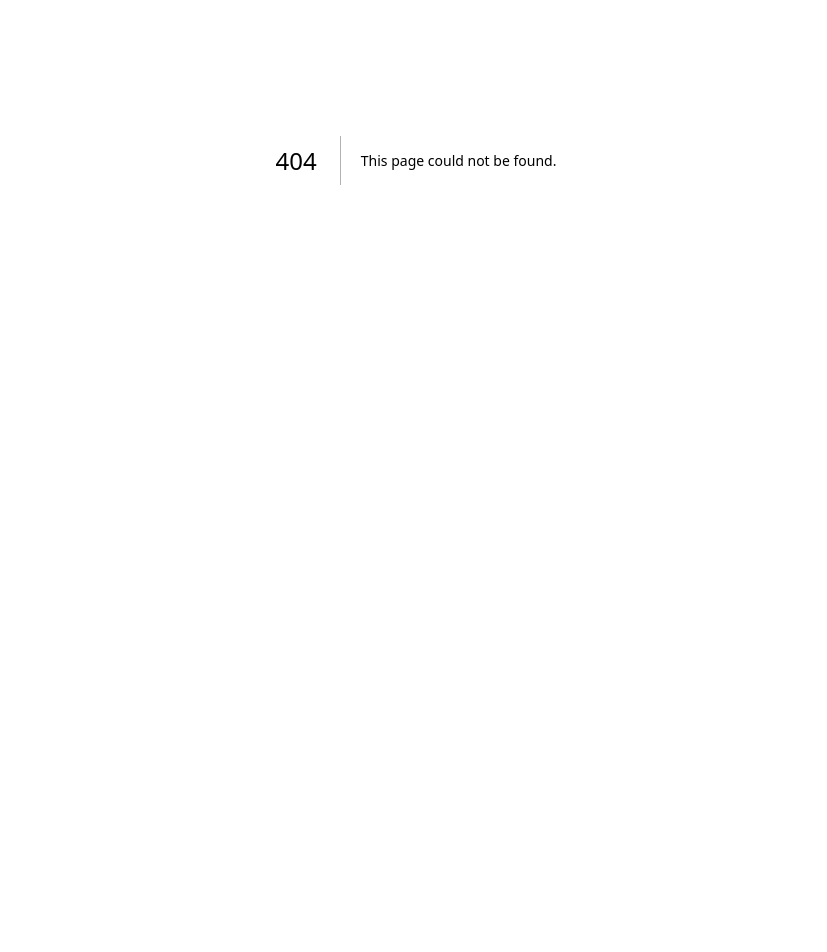
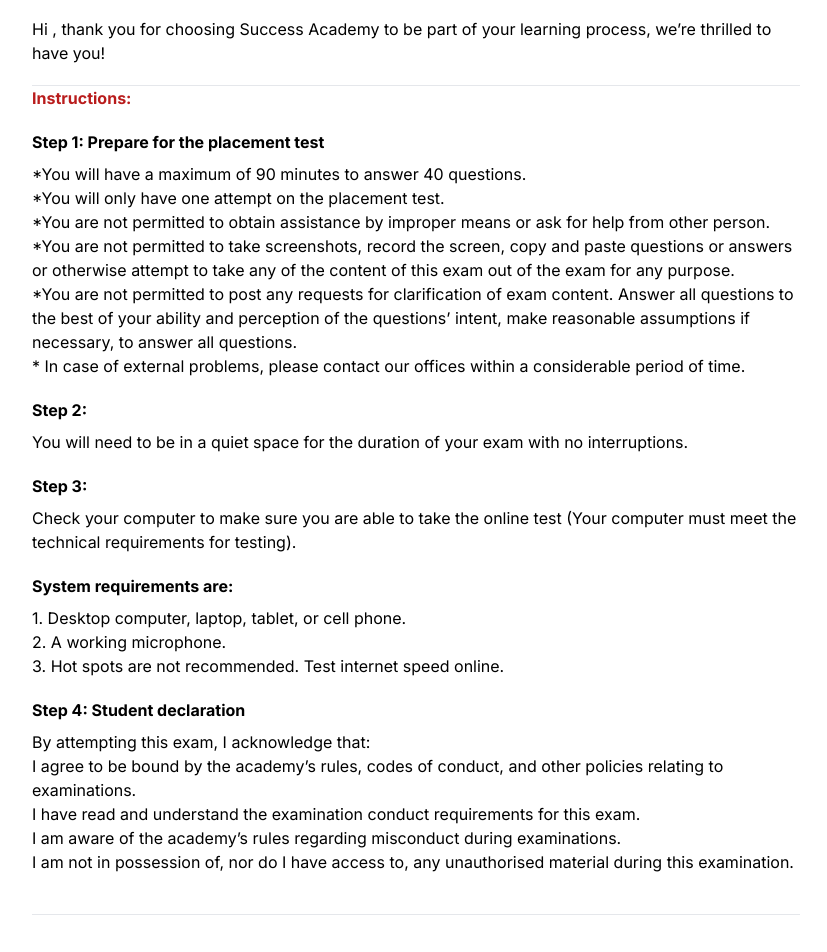
Before and after one commit to JoseGaldamez/quiz-success-academy, a Next.js app: page /1/placement in a window 1280 px wide. Before the commit this address had no page. Shown: the part 240-1192 px from the top of the page, without its empty margins (224-1051 px from the left). Before the commit the page ends 800 px from the top, so only its background shows below. Built offline with nearby package versions, Linux system fonts and the light colour scheme.

Commit message:
adding placement

```diff
--- a/src/app/[usercode]/page.tsx
+++ b/src/app/[usercode]/page.tsx
@@ -2,23 +2,30 @@
 
 import { MenuBar } from '@/common/MenuBar';
 import { TopBar } from '@/common/TopBar';
+import { SET_USER_STATE } from '@/lib/slices/testCurrentUser';
+import { useAppDispatch } from '@/lib/store';
 import { UserInformation } from '@/models/user.model';
+import Link from 'next/link';
 import React, { useEffect, useState } from 'react'
 
 
 const UserCodeCheckPage = ({ params }: { params: { usercode: string } }) => {
 
-    const [user, setUser] = useState<UserInformation | undefined>();
-    const [found, setFound] = useState(false);
+    const dispatch = useAppDispatch();
+
+    const [user, setUser] = useState<UserInformation | undefined | null>(undefined);
+    const [loading, setLoading] = useState(true);
 
     useEffect(() => {
-        console.log('UserCodeCheckPage useEffect');
-        const userLocal = localStorage.getItem(params.usercode);
-        if (userLocal) {
-            setUser(JSON.parse(userLocal));
-            setFound(true);
+        setLoading(true);
+        const userLocal = JSON.parse(localStorage.getItem(params.usercode) || '{}');
+        if (userLocal.name) {
+            setUser(userLocal);
+            setLoading(false);
+            dispatch(SET_USER_STATE({ userName: userLocal.name, userCode: params.usercode }));
         } else {
-            setFound(false);
+            setLoading(false);
+            setUser(null);
         }
     }, []);
 
@@ -27,24 +34,24 @@
         <div>
             <TopBar />
             <MenuBar />
-            <div className='max-w-4xl mx-auto my-10'>
+            <div className='max-w-4xl mx-auto my-20 text-center'>
 
-                <h1 className='text-2xl'>
-                    UserCodeCheckPage <strong>{params.usercode}</strong>
-                </h1>
-                <hr />
-                {found ? <div>
-                    <h2 className='text-xl my-5'>Usuario encontrado</h2>
-                    <p>Nombre: {user?.name}</p>
-                    <p>DNI: {user?.dni}</p>
-                    <p>Email: {user?.email}</p>
-                    <p>Edad: {user?.age}</p>
-                    <p>Teléfono: {user?.phone}</p>
-                    <p>Ciudad: {user?.city}</p>
-                    <button className='bg-orange-500 rounded-lg mt-10 py-3 w-full text-white text-xl font-bold'>
-                        Comenzar prueba
-                    </button>
-                </div> : <h1>Usuario no encontrado</h1>}
+                {!loading ? <div>
+
+                    {
+                        (user != null) ? <div>
+                            <h2 className='text-2xl my-5'>Bienvenido <strong>{user?.name}</strong></h2>
+                            <div className='my-16'>
+                                <Link href={`./${params.usercode}/placement`}
+                                    className='bg-orange-500
+                                rounded-lg text-white text-xl font-bold py-5 px-10'>
+                                    Comenzar prueba
+                                </Link>
+                            </div>
+
+                        </div> : <p>Usuario no encontrado.</p>
+                    }
+                </div> : <div>Buscando usuario...</div>}
 
             </div>
         </div>
--- /dev/null
+++ b/src/app/[usercode]/placement/page.tsx
@@ -0,0 +1,108 @@
+'use client';
+
+import { MenuBar } from '@/common/MenuBar'
+import { useAppSelector } from '@/lib/store';
+import React, { useState } from 'react'
+
+const PlacementTest = () => {
+
+    const testCurrentUser = useAppSelector((state) => state.testCurrentUser);
+    const [checked, setChecked] = useState<Boolean>();
+
+    return (
+        <div>
+            <MenuBar showRequestAccessButton={false} />
+            <div className='max-w-3xl mx-auto py-10'>
+
+                <h1 className='text-3xl font-bold my-2'>SUCCESS ACADEMY ENGLISH PLACEMENT TEST</h1>
+                <h2 className='py-5'>Hi <strong>{testCurrentUser.userName}</strong>, thank you for choosing Success Academy to be part of your learning process, we’re thrilled to have you!</h2>
+                <hr />
+
+                <p className='text-red-700 font-bold'>
+                    Instructions:
+                </p>
+                <h3 className='font-bold mt-5 mb-2'>
+                    Step 1: Prepare for the placement test
+                </h3>
+                <p>
+                    *You will have  a maximum of 90 minutes to answer 40 questions.
+                </p>
+                <p>
+                    *You will only have one attempt on the placement test.
+                </p>
+                <p>
+                    *You are not permitted to obtain assistance by improper means or ask for help from other person.
+                </p>
+                <p>
+                    *You are not permitted to take screenshots, record the screen, copy and paste questions or answers or otherwise attempt to take any of the content of this exam out of the exam for any purpose.
+                </p>
+                <p>
+                    *You are not permitted to post any requests for clarification of exam content. Answer all questions to the best of your ability and perception of the questions’ intent, make reasonable assumptions if necessary, to answer all questions.
+                </p>
+                <p>
+                    * In case of external problems, please contact our offices within a considerable period of time.
+                </p>
+
+                <h3 className='font-bold mt-5 mb-2'>
+                    Step 2:
+                </h3>
+                <p>
+                    You will need to be in a quiet space for the duration of your exam with no interruptions.
+                </p>
+
+                <h3 className='font-bold mt-5 mb-2'>
+                    Step 3:
+                </h3>
+                <p>
+                    Check your computer to make sure you are able to take the online test
+                    (Your computer must meet the technical requirements for testing).
+                </p>
+
+                <h3 className='font-bold mt-5 mb-2'>
+                    System requirements are:
+                </h3>
+                <p>
+                    1. Desktop computer, laptop, tablet, or cell phone.
+                </p>
+                <p>
+                    2. A working microphone.
+                </p>
+                <p>
+                    3. Hot spots are not recommended. Test internet speed online.
+                </p>
+
+                <h3 className='font-bold mt-5 mb-2'>
+                    Step 4: Student declaration
+                </h3>
+                <p>
+                    By attempting this exam, I acknowledge that:
+                </p>
+                <p>
+                    I agree to be bound by the academy’s rules, codes of conduct, and other policies relating to examinations.
+                </p>
+                <p>
+                    I have read and understand the examination conduct requirements for this exam.
+                </p>
+                <p>
+                    I am aware of the academy’s rules regarding misconduct during examinations.
+                </p>
+                <p>
+                    I am not in possession of, nor do I have access to, any unauthorised material during this examination.
+                </p>
+                <hr className='mt-10' />
+                <p className='my-10'>
+                    <input onChange={(value) => {
+                        setChecked(value.target.checked || false);
+                    }} className='text-2xl' type="checkbox" id='acceptPlacementCheck' name='acceptPlacementCheck' />
+                    <label className='ml-2 text-xl' htmlFor="acceptPlacementCheck">I agree and accept the conditions.</label>
+                </p>
+
+                <button disabled={!checked} className='bg-blue-500 disabled:bg-slate-600 hover:bg-blue-700 text-lg text-white font-bold py-2 px-4 rounded mb-36 w-full'>Start Test</button>
+
+            </div>
+
+        </div>
+    )
+}
+
+export default PlacementTest
--- a/src/common/MenuBar.tsx
+++ b/src/common/MenuBar.tsx
@@ -3,7 +3,11 @@
 import styles from "./Common.module.css";
 import Link from 'next/link';
 
-export const MenuBar = () => {
+interface IMenuBarProps {
+    showRequestAccessButton?: boolean;
+}
+
+export const MenuBar = ({ showRequestAccessButton = true }: IMenuBarProps) => {
     return (
         <div className={styles['menu-blue']} >
             <section className={styles.menu}>
@@ -13,9 +17,13 @@
                         <img className={styles.LogoPrincipal} src="https://successacademyhn.com/wp-content/uploads/2023/02/logo_succress-blanco-copia.png" alt="logo" />
                     </Link>
                 </span>
-                <Link href={'/request-access'} className={styles.contactButton}>
-                    Solicitar acceso
-                </Link>
+                {
+                    showRequestAccessButton && (
+                        <Link href={'/request-access'} className={styles.contactButton}>
+                            Solicitar acceso
+                        </Link>
+                    )
+                }
             </section>
         </div>
     )
--- /dev/null
+++ b/src/lib/slices/testCurrentUser.ts
@@ -0,0 +1,28 @@
+"use client";
+
+import { createSlice } from "@reduxjs/toolkit";
+import type { PayloadAction } from "@reduxjs/toolkit";
+
+export interface ITestCurrentUser {
+    userName: String;
+    userCode: String;
+}
+
+const initialState: ITestCurrentUser = {
+    userName: "",
+    userCode: "",
+};
+
+export const testCurrentUser = createSlice({
+    name: "testCurrentUser",
+    initialState,
+    reducers: {
+        SET_USER_STATE: (state, action: PayloadAction<ITestCurrentUser>) => {
+            state.userName = action.payload.userName;
+            state.userCode = action.payload.userCode;
+        },
+    },
+});
+
+export const { SET_USER_STATE } = testCurrentUser.actions;
+export const testCurrentUserReducer = testCurrentUser.reducer;
--- a/src/lib/store.tsx
+++ b/src/lib/store.tsx
@@ -2,9 +2,10 @@
 import { configureStore } from "@reduxjs/toolkit";
 import { useDispatch, TypedUseSelectorHook, useSelector } from "react-redux";
 import { authReducer } from "./slices/authSlice";
+import { testCurrentUserReducer } from "./slices/testCurrentUser";
 
 export const store = configureStore({
-    reducer: { auth: authReducer },
+    reducer: { auth: authReducer, testCurrentUser: testCurrentUserReducer },
     middleware: (getDefaultMiddleware) =>
         getDefaultMiddleware({ serializableCheck: false }),
 });
```
